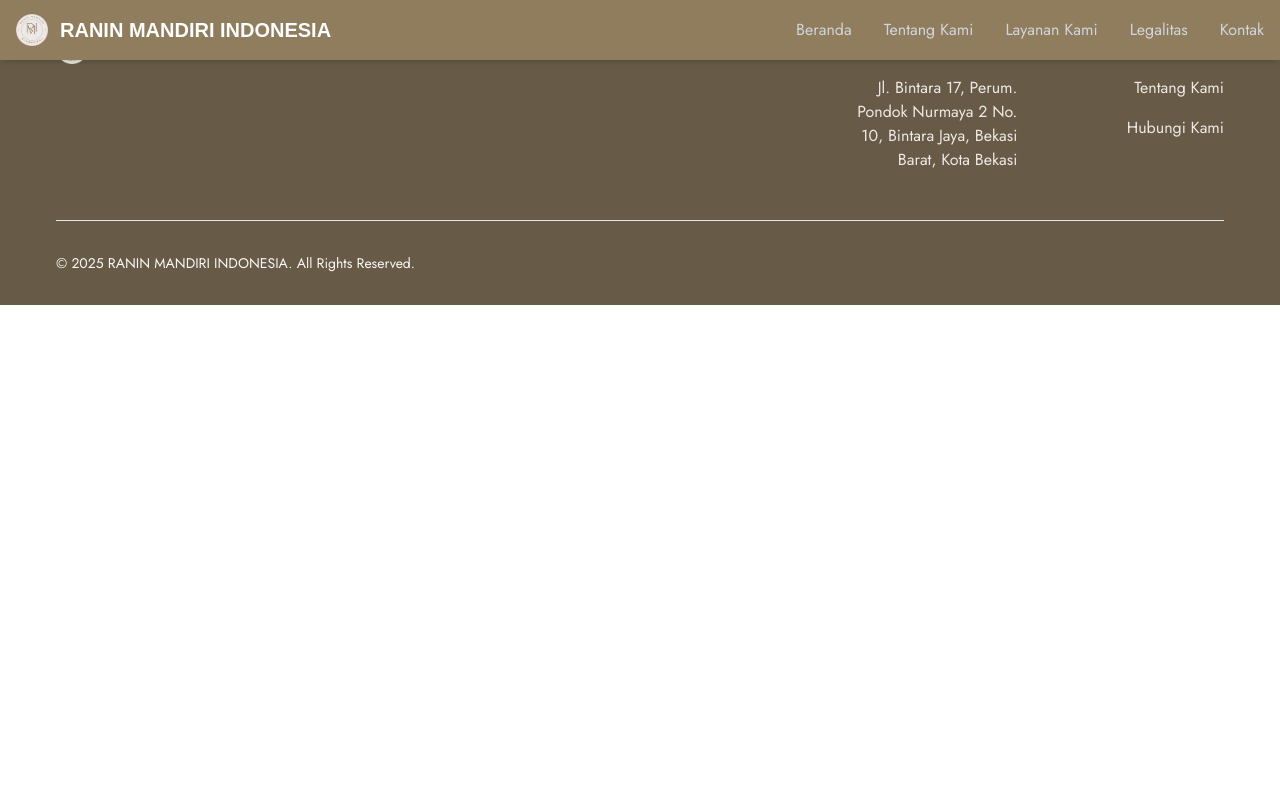
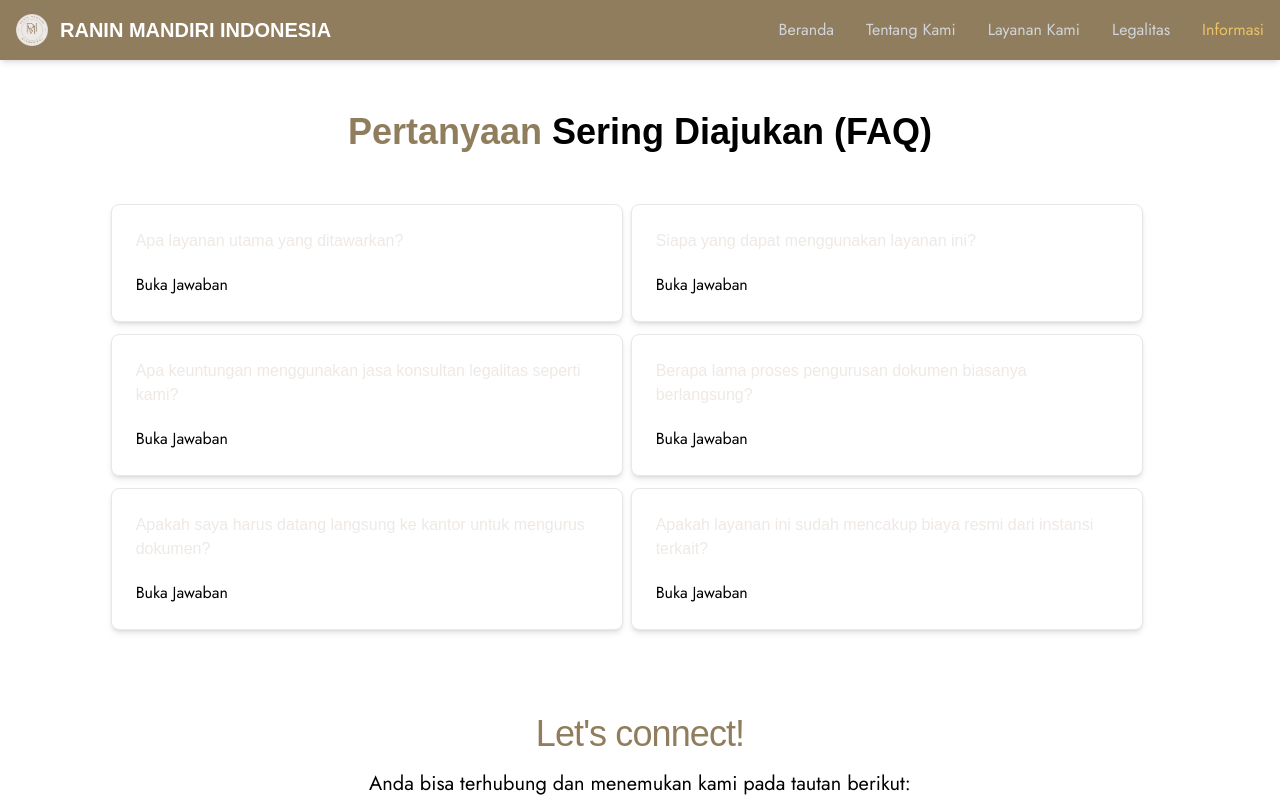
Before and after one commit to hagiaz/ranin-1, a React (Vite) app: page /info in a window 1280 px wide. Shown: the top 800 px of the page. Built offline with nearby package versions, Linux system fonts and the light colour scheme; a web font is replaced by a local one.

Commit message:
add FAQ section and rename contact page to information page

```diff
--- a/src/App.jsx
+++ b/src/App.jsx
@@ -3,7 +3,7 @@
 import Footer from "./components/Footer";
 import Home from "./pages/Home";
 import About from "./pages/About";
-import Contact from "./pages/Contact";
+import Info from "./pages/Info";
 import Services from "./pages/Services";
 import Legal from "./pages/Legal";
 
@@ -15,7 +15,7 @@
         <Route path="/" element={<Home />} />
         <Route path="/about" element={<About />} />
         <Route path="/services" element={<Services />} />
-        <Route path="/contact" element={<Contact />} />
+        <Route path="/info" element={<Info />} />
         <Route path="/legal" element={<Legal />} />
         {/* Add more pages here */}
       </Routes>
--- a/src/components/Footer.jsx
+++ b/src/components/Footer.jsx
@@ -30,7 +30,7 @@
                   <a href="/about" className="hover:underline">Tentang Kami</a>
                 </li>
                 <li>
-                  <a href="/contact" className="hover:underline">Hubungi Kami</a>
+                  <a href="/info#contact" className="hover:underline">Hubungi Kami</a>
                 </li>
               </ul>
             </div>
--- a/src/components/Navbar.jsx
+++ b/src/components/Navbar.jsx
@@ -12,7 +12,7 @@
     { label: 'Tentang Kami', link: '/about' },
     { label: 'Layanan Kami', link: '/services' },
     { label: 'Legalitas', link: '/legal' },
-    { label: 'Kontak', link: '/contact' },
+    { label: 'Informasi', link: '/info' },
   ];
 
   return (
--- a/src/pages/About.jsx
+++ b/src/pages/About.jsx
@@ -178,7 +178,7 @@
         <section id="about-us-section-4">
           <div class="">
               <div class="font-jost container relative flex flex-col justify-between h-full max-w-6xl px-10 mx-auto xl:px-0 pt-5">
-                  <h2 class="benefit-heading my-12 text-3xl md:text-5xl font-bold text-slate-700 font-faculty text-center">Mengapa Kami?</h2>
+                  <h2 class="benefit-heading my-12 text-3xl md:text-5xl text-slate-700 font-faculty text-center">Mengapa Kami?</h2>
                   <div class="w-full">
                       <div class="flex flex-col w-full mb-5 sm:flex-row">
                           <div class="w-full mb-10 sm:mb-0 sm:w-1/2">
@@ -229,7 +229,7 @@
         {/* Carousel - Klien Kami */}
         <section className="pt-24 w-full">
           <div className="w-10/12 mx-auto text-center">
-            <h2 className="benefit-heading mb-10 text-3xl md:text-5xl font-bold leading-tight text-ranin-beige font-faculty">
+            <h2 className="benefit-heading mb-10 text-3xl md:text-5xl leading-tight text-ranin-beige font-faculty">
               Klien <span className="text-scheme-orange">Kami</span>
             </h2>
 
--- a/src/pages/Contact.jsx
+++ b/src/pages/Info.jsx
@@ -1,17 +1,91 @@
-// src/pages/Contact.jsx
-import React from "react";
+import { useState } from 'react';
 
-const Contact = () => {
+const Info = () => {
+  // State for expanded FAQ items (can expand multiple)
+  const [expanded, setExpanded] = useState([]);
+
+  const toggleExpand = (index) => {
+    setExpanded((prev) =>
+      prev.includes(index)
+        ? prev.filter((i) => i !== index) // collapse if open
+        : [...prev, index] // expand otherwise
+    );
+  };
+
+  const faqList = [
+    {
+      question: 'Apa layanan utama yang ditawarkan?',
+      answer:
+        'Kami menyediakan layanan pengurusan transportasi darat, pengadaan barang dan jasa, serta berbagai bantuan legalitas dokumen usaha, termasuk paket izin usaha, PB-UMKU, Sertifikat Laik Higiene Sanitasi (SLHS), serta berbagai dokumen lainnya sesuai kebutuhan klien.',
+    },
+    {
+      question: 'Siapa yang dapat menggunakan layanan ini?',
+      answer:
+        'Layanan kami terbuka untuk semua kalangan — mulai dari pelaku usaha mikro, kecil, dan menengah (UMKM), hingga perusahaan yang membutuhkan bantuan profesional.',
+    },
+    {
+      question: 'Apa keuntungan menggunakan jasa konsultan legalitas seperti kami?',
+      answer:
+        'Dengan pengalaman dan pemahaman mendalam terhadap prosedur administrasi, kami membantu Anda menghemat waktu, menghindari kesalahan dokumen, dan memastikan seluruh proses berjalan sesuai dengan peraturan yang berlaku.',
+    },
+    {
+      question: 'Berapa lama proses pengurusan dokumen biasanya berlangsung?',
+      answer:
+        'Waktu penyelesaian tergantung pada jenis dokumen dan kelengkapan persyaratan. Namun, kami selalu berkomitmen untuk menyelesaikan setiap pengurusan dengan cepat dan efisien, sambil menjaga akurasi dan legalitasnya.',
+    },
+    {
+      question: 'Apakah saya harus datang langsung ke kantor untuk mengurus dokumen?',
+      answer:
+        'Tidak selalu. Kami menyediakan layanan konsultasi dan pengurusan secara daring (online) untuk memudahkan Anda, terutama bagi klien yang berada di luar daerah. Namun, beberapa dokumen mungkin memerlukan tanda tangan atau verifikasi langsung sesuai ketentuan.',
+    },
+    {
+      question: 'Apakah layanan ini sudah mencakup biaya resmi dari instansi terkait?',
+      answer:
+        'Setiap paket layanan memiliki rincian biaya yang berbeda. Kami akan menjelaskan secara transparan mengenai biaya jasa dan biaya resmi (jika ada) sebelum proses dimulai, agar tidak ada biaya tersembunyi.',
+    },
+  ];
+
   return (
     <div className="min-h-[910px] w-full bg-white dark:bg-ranin-white py-12 font-jost">
-      <div className="max-w-screen-xl mx-auto p-5">
+      {/* FAQ Section */}
+      <div id="faq" className="w-10/12 mx-auto">
+        <h1 className="font-faculty text-3xl lg:text-4xl text-ranin-beige font-bold text-center mt-16 mb-10">
+          Pertanyaan <span className="text-black">Sering Diajukan (FAQ)</span>
+        </h1>
+
+        <div className="flex flex-col md:flex-row flex-wrap">
+          {faqList.map((faq, index) => (
+            <div
+              key={index}
+              className="expandable-div p-6 bg-white rounded-lg border border-gray-200 shadow-md dark:bg-ranin-beige dark:border-gray-700 p-6 mt-3 w-full md:w-[48%] mx-0 md:mx-1"
+            >
+              <h4 className="mb-5 font-faculty text-ranin-white">{faq.question}</h4>
+              <p
+                className="reveal cursor-pointer text-black hover:text-blue-400"
+                onClick={() => toggleExpand(index)}
+              >
+                {expanded.includes(index) ? 'Tutup Jawaban' : 'Buka Jawaban'}
+              </p>
+              <div
+                className={`answer mt-3 transition-all duration-300 ${
+                  expanded.includes(index) ? 'block' : 'hidden'
+                }`}
+              >
+                <p className="pb-6 text-ranin-white">{faq.answer}</p>
+              </div>
+            </div>
+          ))}
+        </div>
+      </div>
+
+      <div className="max-w-screen-xl mx-auto p-5" id="contact">
         <section>
           <div className="py-8 px-4 mx-auto max-w-screen-xl lg:py-16 lg:px-6">
             <div className="mx-auto max-w-screen-sm text-center lg:mb-16 mb-8">
               <h2 className="mb-4 text-3xl lg:text-4xl tracking-tight font-faculty text-ranin-beige dark:text-ranin-beige">
                 Let's connect!
               </h2>
-              <p className="font-jost text-gray-500 sm:text-xl dark:text-gray-400">
+              <p className="font-jost text-black sm:text-xl dark:text-black">
                 Anda bisa terhubung dan menemukan kami pada tautan berikut:
               </p>
             </div>
@@ -132,4 +206,4 @@
   );
 };
 
-export default Contact;
+export default Info;
--- a/src/pages/Legal.jsx
+++ b/src/pages/Legal.jsx
@@ -20,7 +20,7 @@
               <article className="p-6 bg-white rounded-lg border border-gray-200 shadow-md dark:bg-ranin-beige dark:border-gray-700">
                 <h2 className="mb-2 text-2xl font-faculty tracking-tight text-gray-900 dark:text-white hover:underline">
                   <a>
-                    NIB
+                    NPWP
                   </a>
                 </h2>
                 <div className="flex justify-between items-center">
--- a/src/pages/Services.jsx
+++ b/src/pages/Services.jsx
@@ -9,7 +9,7 @@
         <section>
           <div className="py-8 px-4 mx-auto max-w-screen-xl lg:py-16 lg:px-6">
             <div className="mx-auto max-w-screen-sm text-center lg:mb-16 mb-8">
-              <h2 className="mb-4 text-3xl lg:text-4xl tracking-tight font-extrabold font-faculty text-gray-900 dark:text-ranin-beige">
+              <h2 className="mb-4 text-3xl lg:text-4xl tracking-tight font-faculty text-gray-900 dark:text-ranin-beige">
                 Layanan Kami
               </h2>
               <p className="text-black sm:text-xl dark:text-black">
```
